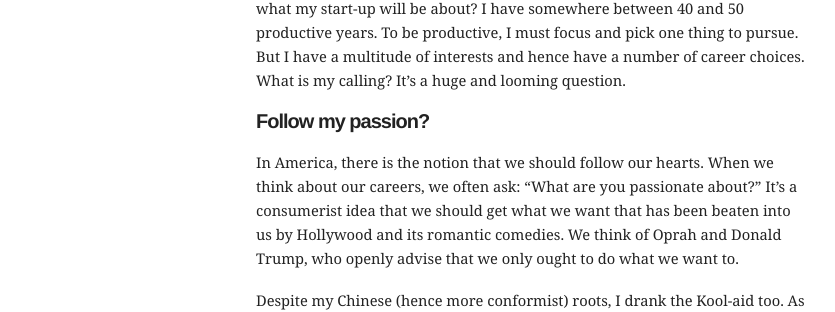
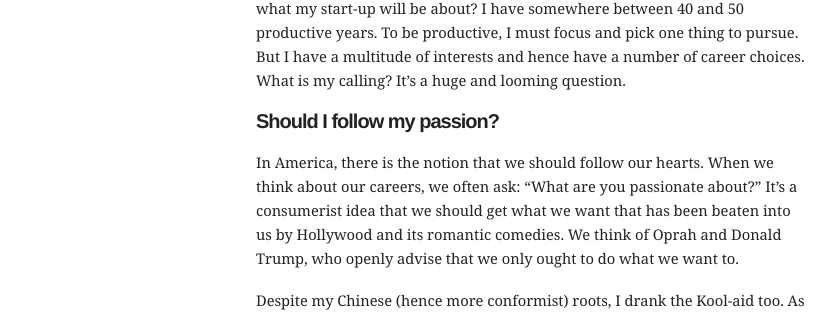
Before and after one commit to mbwong/mbwong.github.com, a Jekyll site: the page built from _posts/2012-12-1-finding-a-calling.md, in a window 1280 px wide. Shown: the part 208-520 px from the top of the page, without its empty margins (94-929 px from the left). Built offline with Jekyll 4.4.1, drawn with Linux system fonts in a browser that asks for light colours.

Commit message:
Update 2012-12-1-finding-a-calling.md

```diff
--- a/_posts/2012-12-1-finding-a-calling.md
+++ b/_posts/2012-12-1-finding-a-calling.md
@@ -8,7 +8,7 @@ layout: post
 
 LinkedIn's founder Reid Hoffman recently published a book titled "The Start-up of YOU." It wisely suggests that we should all think of our careers as start-ups. Succeeding in today volatile economic environment requires adaptability, a strong personal network, and entrepreneurial thinking. But how do I choose what my start-up will be about? I have somewhere between 40 and 50 productive years. To be productive, I must focus and pick one thing to pursue. But I have a multitude of interests and hence have a number of career choices. What is my calling? It's a huge and looming question.
 
-## Follow my passion?
+## Should I follow my passion?
 
 In America, there is the notion that we should follow our hearts. When we think about our careers, we often ask: "What are you passionate about?" It's a consumerist idea that we should get what we want that has been beaten into us by Hollywood and its romantic comedies. We think of Oprah and Donald Trump, who openly advise that we only ought to do what we want to.
 
```
